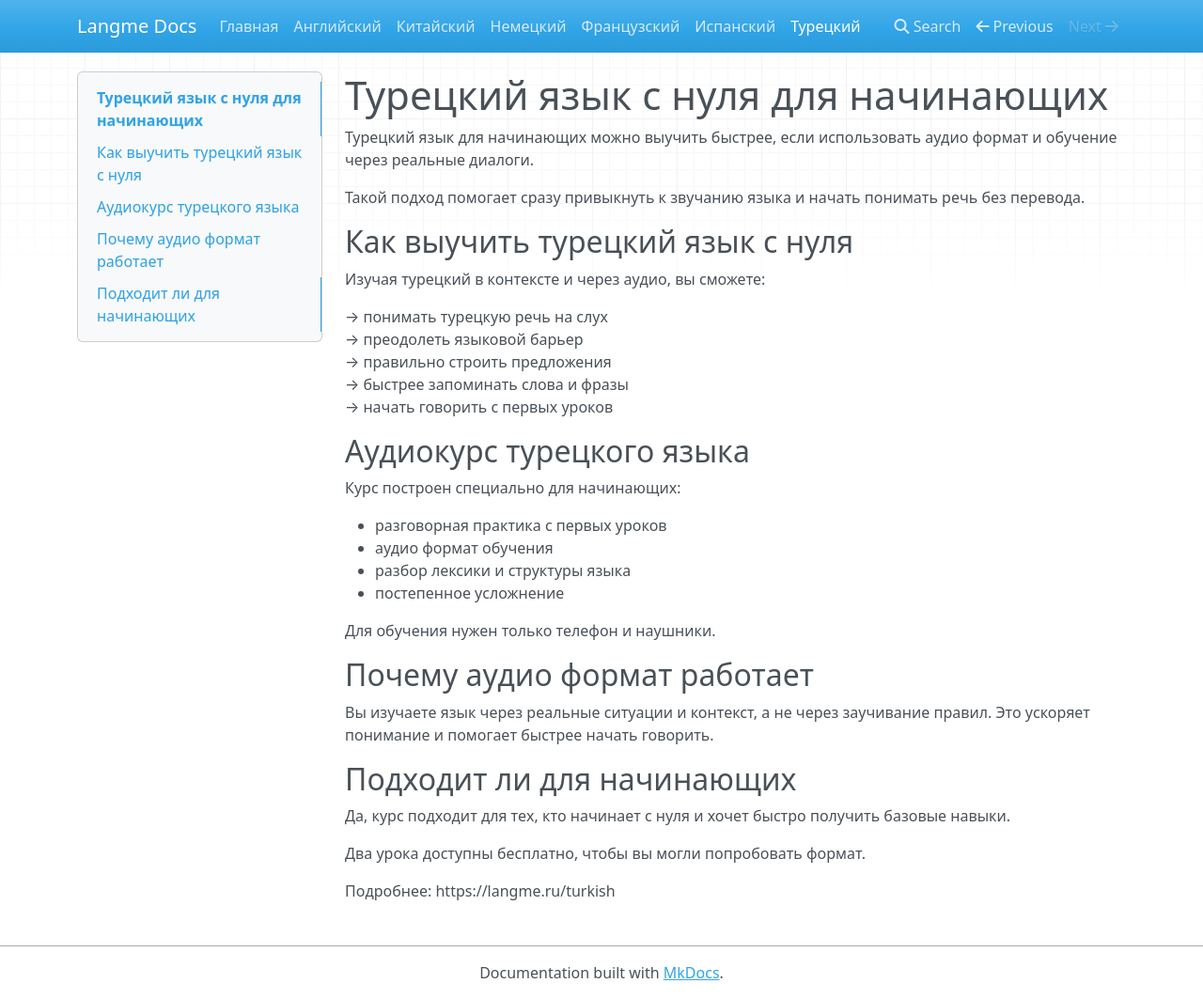
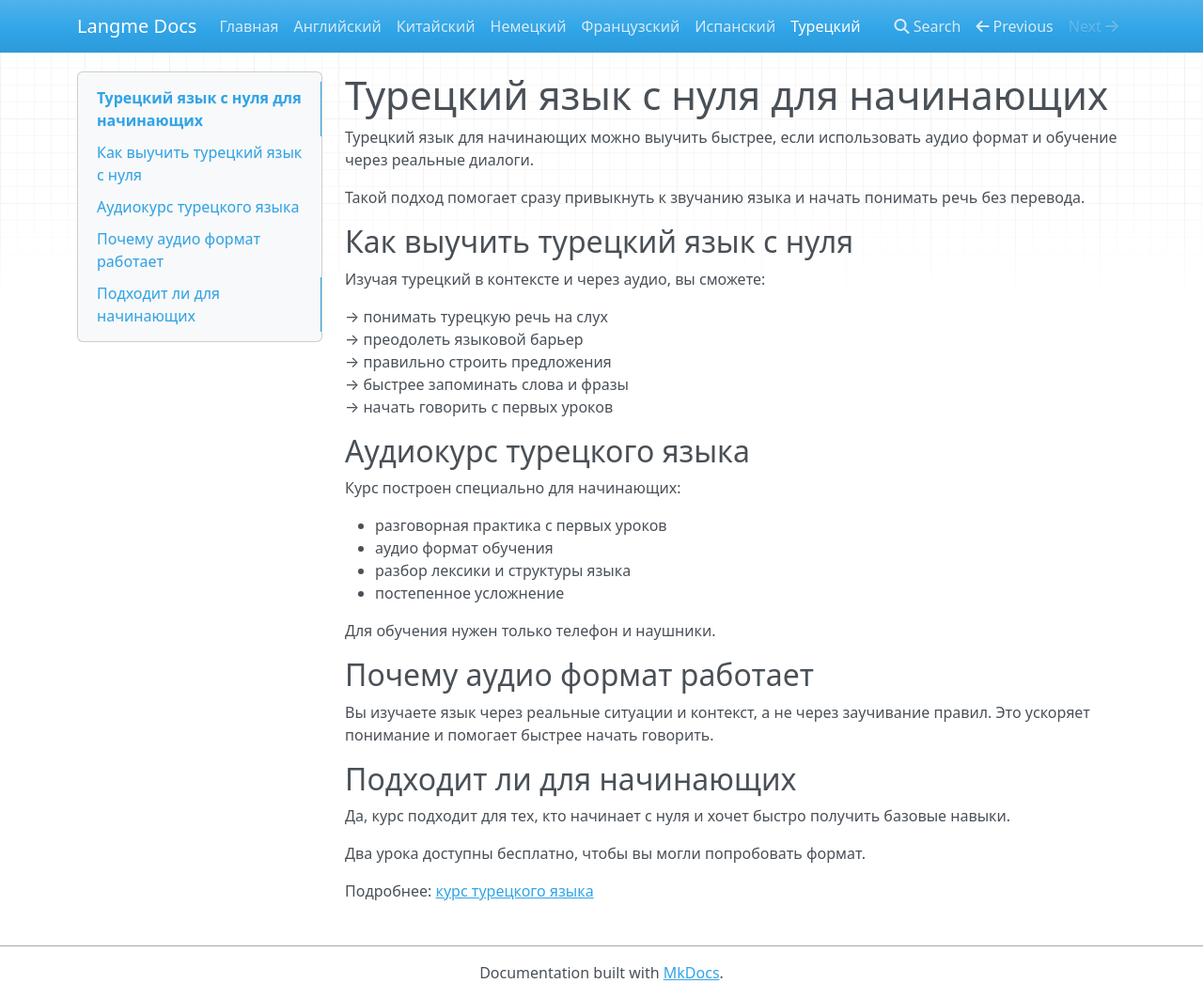
Before and after one commit to langmeru/langme-docs, an MkDocs documentation site: the page built from docs/turkish.md, in a window 1280 px wide and 1063 px high. Shown: the whole window at 94% size. Built offline with MkDocs 1.6.1, drawn with Linux system fonts in a browser that asks for light colours; nearby versions of some CDN libraries.

Commit message:
Update turkish.md

```diff
--- a/docs/turkish.md
+++ b/docs/turkish.md
@@ -35,4 +35,4 @@
 
 Два урока доступны бесплатно, чтобы вы могли попробовать формат.
 
-Подробнее: https://langme.ru/turkish
+Подробнее: [курс турецкого языка](https://langme.ru/turkish)
```
